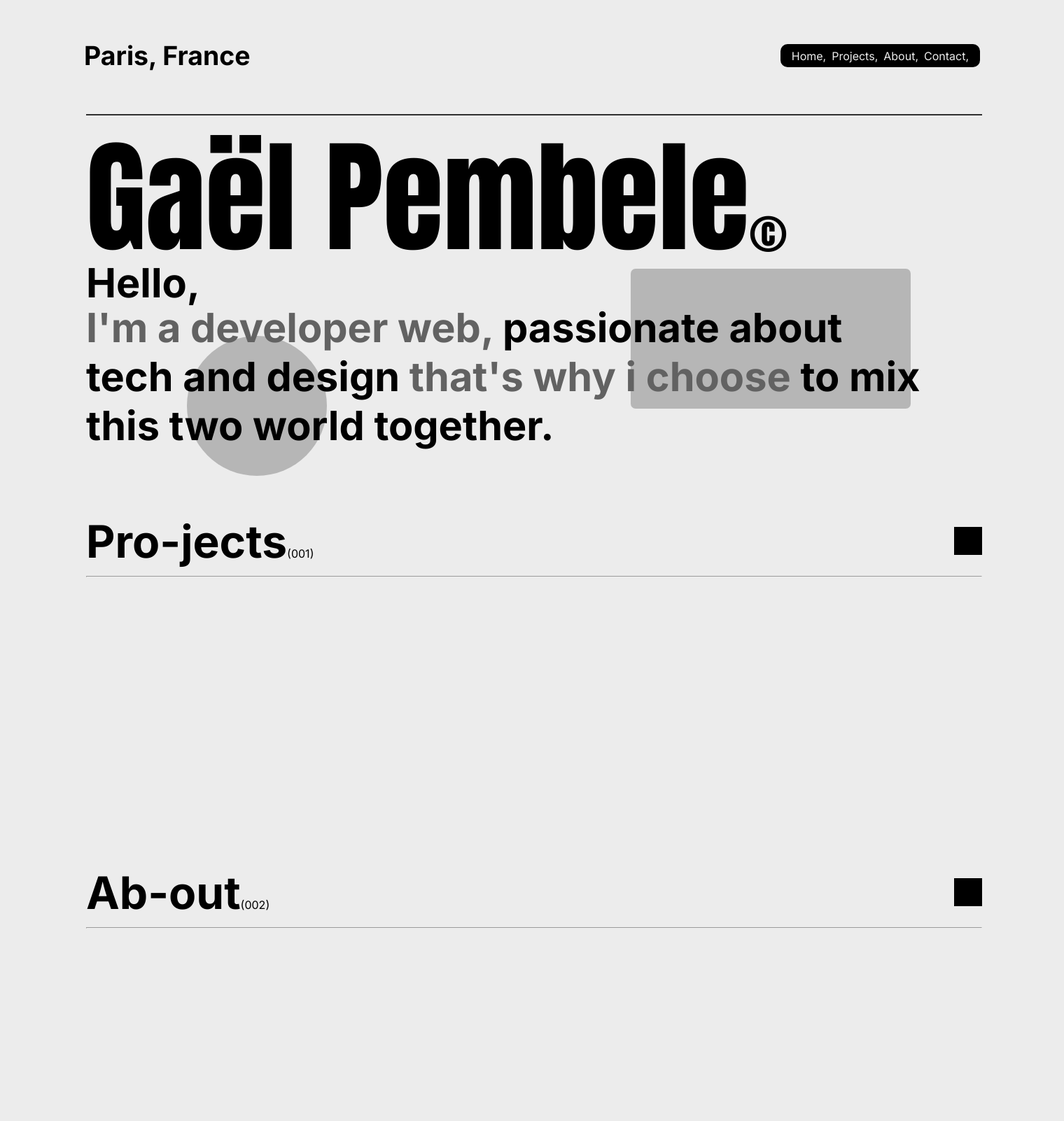
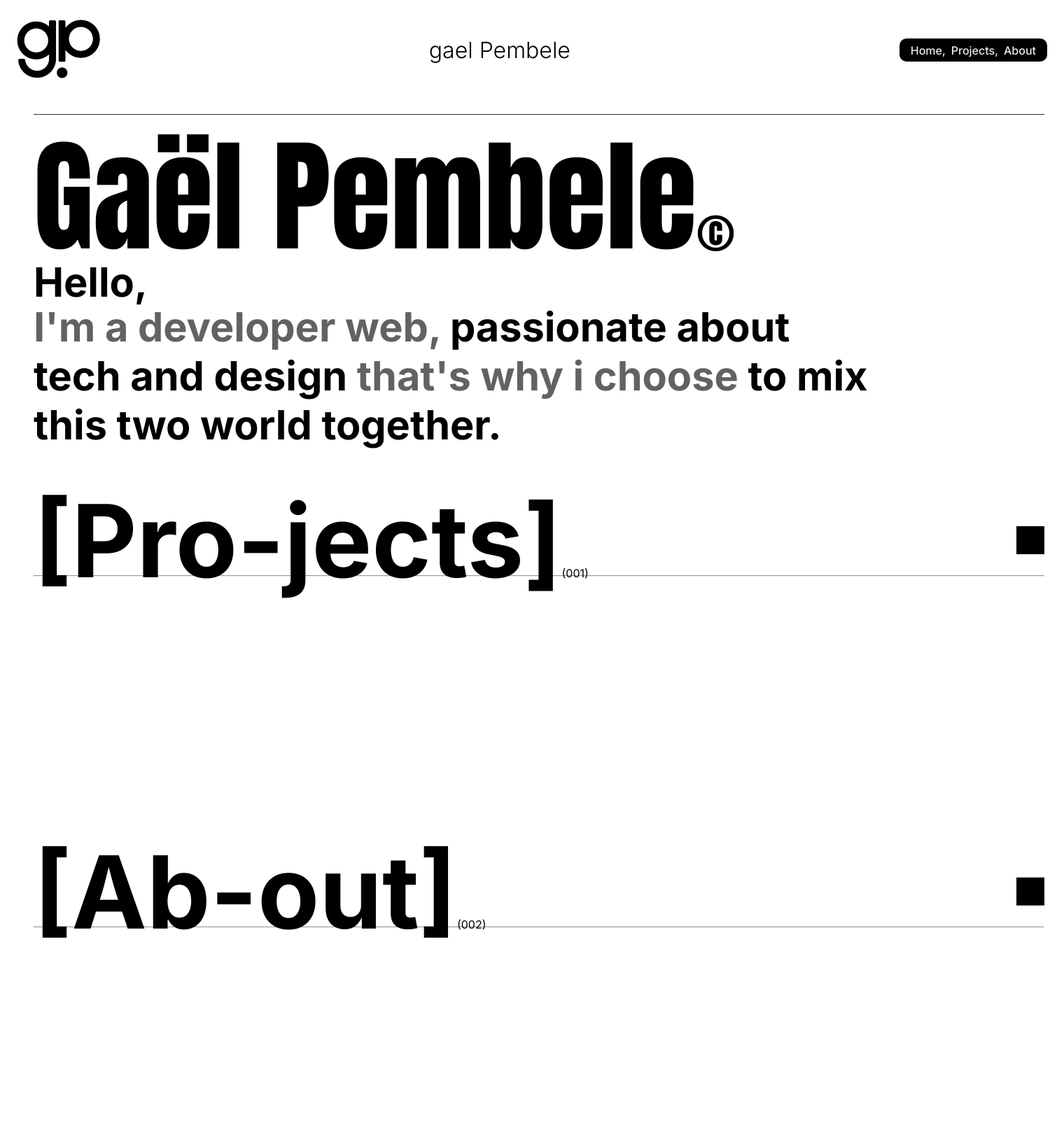
Before and after one commit to Gaelpem/portfolio, a PHP site: page /Home in a window 1520 px wide. Shown: the top 1602 px of the page at 70% size. Run offline with PHP 8.4, Linux system fonts and the light colour scheme.

Commit message:
contact2

```diff
--- a/inlcude/asset/css/style.css
+++ b/inlcude/asset/css/style.css
@@ -19,62 +19,50 @@
   font-style: normal;
 }
 */
+
+html{
+    scroll-behavior: smooth;
+}
 *{
+    margin: 0;
     padding: 0;
-    margin: 0;
     box-sizing: border-box;
 }
 
 body{
-    background-color:#ececec;
+    background-color:#ffffff;
     font-family:'inter';
     font-family: "Inter", sans-serif;
     font-weight: 690;
     color: rgb(0, 0, 0);
+    display: flex;
+    justify-content: center;
 }
 
 .container{
-    margin :0 auto;
-    width: 1370px;
-    height:1100px;
+    width: 100%;
+    height:1000px;
     /*border: 1px solid black;*/
-
     display: flex;
     justify-content: center;
     position: relative;
-    padding:2rem;
+    padding:1.5rem;
 }
-.rond{
-    background: rgba(149, 149, 149, 0.609);
-    top: 30rem;
-    left: 12rem;
-    position: absolute;
-    width: 200px;
-    height: 200px;
-    border-radius: 50%;
 
-}
-.rectangle{
-    width: 400px;
-    height: 200px;
-    background: rgba(149, 149, 149, 0.609);
-    border-radius: 7px;
-    position: absolute;
-    top: 24rem;
-    right: 9rem;
-}
 .nav-container{
-    width: 1280px;
+    width: 100%;
     height: 95px;
     display:flex;
     justify-content: space-between;
-  align-items: center;
-   /*border: 1px solid blue;*/
+    align-items: center;
+
 }
-.residence{
+.prenom-nom{
   font-size: 2rem;
   display: flex;
   align-items: center;
+  font-weight: 300;
+
 }
 
 .links{
@@ -94,7 +82,7 @@ body{
     text-decoration: none;
     color: #ececec;
     position: relative;
-    font-weight: 400;
+   font-weight: 500;
 }
 
 .links a::after{
@@ -120,10 +108,10 @@ body{
 .trait-horizontal1{
    background-color: black;
    width: 0;
-   height: 2px;
+   height: 1px;
    position: relative;
    animation-name: slide2;
-   animation-duration: 3s;
+   animation-duration: 2s;
    animation-fill-mode: forwards;
 }
 @keyframes slide2{
@@ -142,7 +130,7 @@ body{
   position: absolute;
   left: 3rem;
   /*border: 2px solid black;*/
-  width: 1280px;
+  width: 95%;
   top:10.2rem;
   height: 600px;
 
@@ -183,7 +171,7 @@ top:-4rem;
 .grey{
     color: rgb(98, 98, 98);
 }
-.projet-menu{
+#projet-menu{
     /*border : 1px solid green; */
     display: flex;
     justify-content: space-between;
@@ -192,7 +180,7 @@ top:-4rem;
     align-items: center;
 }
 .titre-projet{
-    font-size: 4rem;
+    font-size: 9rem;
 }
 .petit-numero{
     font-size:1rem;
@@ -204,7 +192,7 @@ top:-4rem;
     height: 40px;
     width: 40px;
 }
-.about-menu{
+#about-menu{
     /*border : 1px solid green; */
     display: flex;
     justify-content: space-between;
@@ -213,23 +201,45 @@ top:-4rem;
     align-items: center;
 }
 .titre-about{
-    font-size: 4rem;
+    font-size: 9rem;
 }
 .contact-menu{
-    /*border : 1px solid green; */
+    /*background-color: black;*/
+    border-radius: 20px;
     display: flex;
     justify-content: space-between;
     margin-top: 25rem;
-    height: 100px;
+    height: 600px;
+    width: 100%;
     align-items: center;
+    position:relative;
+
 }
 .titre-contact{
-    font-size: 4rem;
+    background-color: black;
+    border-radius: 20px;
+    width: 1360px;
+    height: 700px;
+    font-size: 9rem;
+    color: white;
+    position:absolute;
+    top: 2rem;
+    left:5rem ;
+    position: relative;
+}
+.titre-contact::after{
+    content: "";
+    position: absolute;
+    left: 0;
+    top: 9rem;
+    width: 1300px;
+    height: 1px;
+    background-color: white;
 }
 
 footer{
 width: 400px;
-margin-top:1910px;
+margin-top:400px;
 /*border:1px solid black;*/
 position:absolute;
 padding: 2rem;
--- a/inlcude/contact.php
+++ b/inlcude/contact.php
@@ -1,5 +1,7 @@
 <div class="contact-menu">
-    <h2 class="titre-contact">Conta-ct<span class="petit-numero">(003)<span></h2>
-    <div class="carre"></div>
+    <form action="">
+    <h2 class="titre-contact">[Conta-ct]</h2>
+
+    </form>
 </div>
           <?php require_once "inc/footer.inc.php"; ?>
--- a/inlcude/home.php
+++ b/inlcude/home.php
@@ -17,13 +17,13 @@
               <h2><span class="haut">Hello,</span>
               <span class="grey">I'm a developer web,</span> passionate about tech and design<span class="grey"> that's why i choose</span> to mix this two world together.</h2>
           </div>
-          <div class="projet-menu">
-               <h2 class="titre-projet">Pro-jects<span class="petit-numero">(001)<span></h2>
+          <div id="projet-menu">
+               <h2 class="titre-projet">[Pro-jects]<span class="petit-numero">(001)<span></h2>
                <div class="carre"></div>
           </div>
           <hr/>
-          <div class="about-menu">
-               <h2 class="titre-about">Ab-out<span class="petit-numero">(002)<span></h2>
+          <div id="about-menu">
+               <h2 class="titre-about">[Ab-out]<span class="petit-numero">(002)<span></h2>
                <div class="carre"></div>
           </div>
           <hr/>
--- a/inlcude/inc/nav.inc.php
+++ b/inlcude/inc/nav.inc.php
@@ -1,11 +1,13 @@
 <div class="nav-container">
-            <div class="residence">
-                <h3>Paris, France</h3>
+    <div class="logo">
+        <img src="asset/image/logo.png" alt="logo">
+    </div>
+            <div class="prenom-nom">
+                <p>gael Pembele</p>
             </div>
                 <ul class="links">
                     <li><a href="Home">Home,</a></li>
-                    <li><a href="Projets">Projects,</a></li>
-                    <li><a href="About">About,</a></li>
-                    <li><a href="Contact">Contact,</a></li>
-                </ul
-        </div>
+                    <li><a href="#projet-menu">Projects,</a></li>
+                    <li><a href="#about-menu">About</a></li>
+               </ul>
+   </div>
```
Also changed, not shown: inlcude/asset/image/logo.png (renamed from inlcude/asset/image/logo/logo.png), 4 other files.
